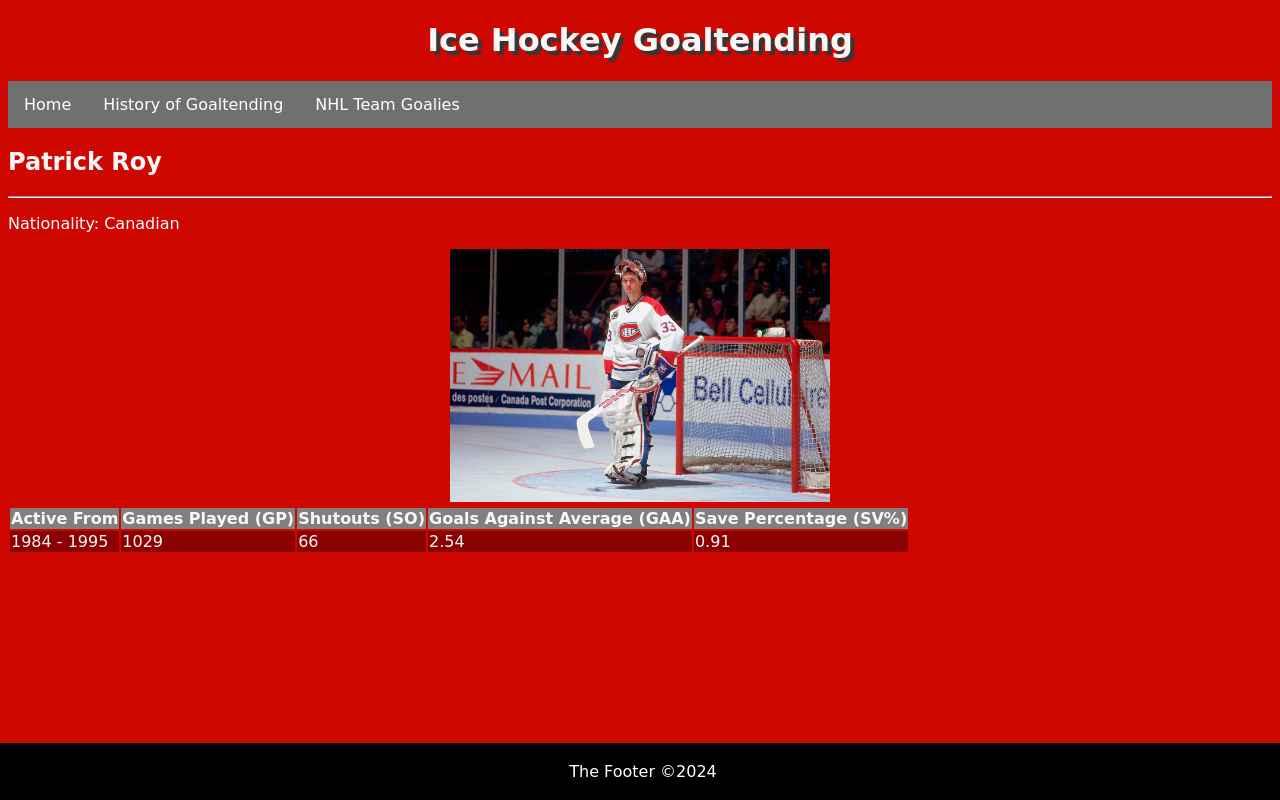
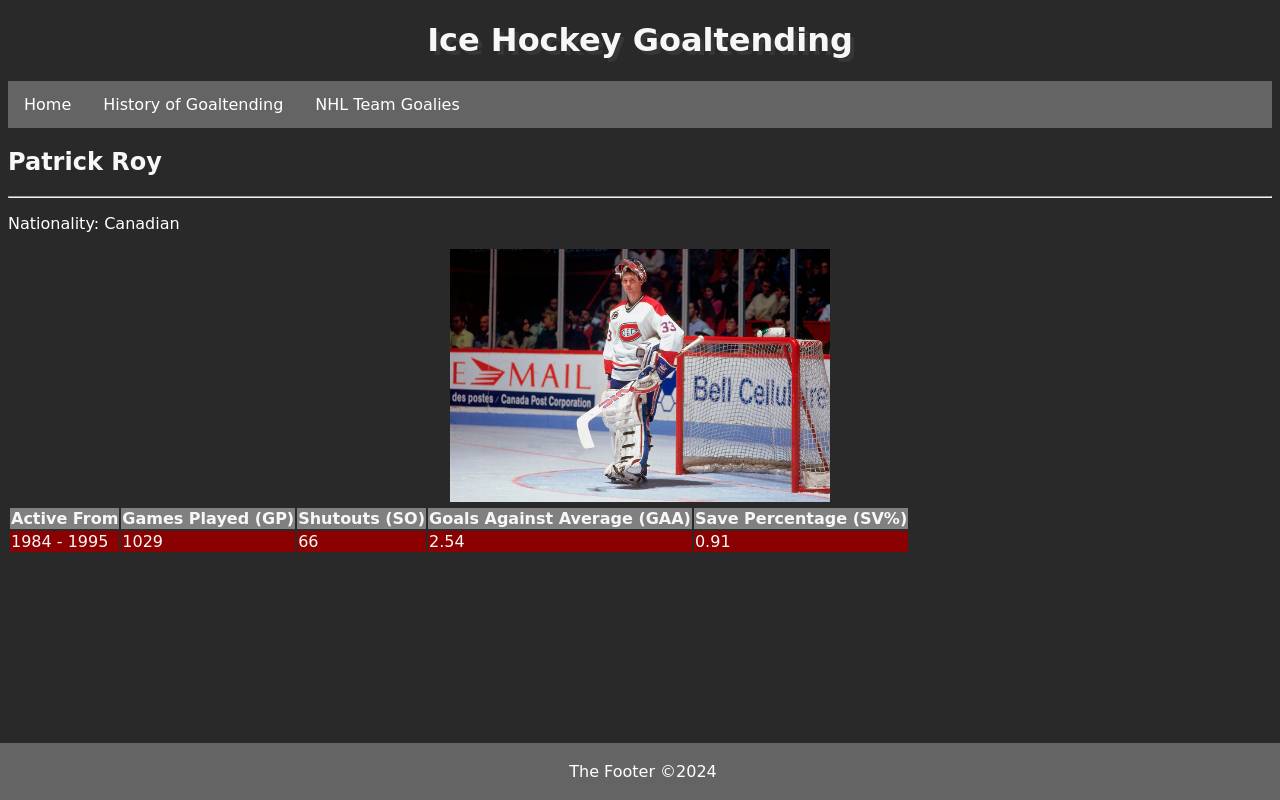
Before and after one commit to JackCusack/goaltending, a Flask app: page /goalie/1 in a window 1280 px wide. Run offline with Flask 3, Linux system fonts and the light colour scheme; data comes from the database, SQL or seed files in the repository; both versions use the stored data as it was after the commit.

Commit message:
Added alt text for images and finished adding images of goaltenders. Played around with colors on pages.

```diff
--- a/static/style.css
+++ b/static/style.css
@@ -1,4 +1,4 @@
-body{font-family: "Comic Sans MS"; color:rgb(247, 247, 247); background-color:rgb(206, 7, 0);}
+body{font-family: "Comic Sans MS"; color:rgb(247, 247, 247); background-color:rgb(41, 41, 41);}
 
 p{color:rgb(255, 255, 255);}
 
@@ -9,7 +9,7 @@ footer {
     width: 100%;
     text-align: center;
     padding: 3px;
-    background-color: rgb(0, 0, 0);
+    background-color: rgb(100, 100, 100);
     color: white;
   }
 
@@ -23,7 +23,7 @@ footer {
     margin: 0;
     padding: 0;
     overflow: hidden;
-    background-color: rgb(112, 112, 112);
+    background-color: rgb(100, 100, 100);
   }
 
   li {
@@ -38,6 +38,12 @@ footer {
     text-decoration: none;
   }
 
+
+
+
+
+
+
   /* Change the link color to #111 (black) on hover */
   li a:hover {
     background-color: rgb(102, 102, 102);
--- a/templates/goaltender.html
+++ b/templates/goaltender.html
@@ -8,7 +8,7 @@
 
 <p>Nationality: {{goaltender[9]}}</p>
 
-<center><img src="{{goaltender[11]}}" width = "30%" /></center>
+<center><img src="{{goaltender[11]}}" alt = "Goaltender" width = "30%" /></center>
 
 
 <table>
```
Also changed, not shown: templates/all_teams.html (+6 -6 lines), goalies.db, static/images/HenrikLundqvist.jpg (added), static/images/Mikepalmateer.jpg (added), static/images/PatrickRoy.jpg (added), static/images/TerrySawchuk.jpg (added), static/images/TonyEsposito.jpg (added).
